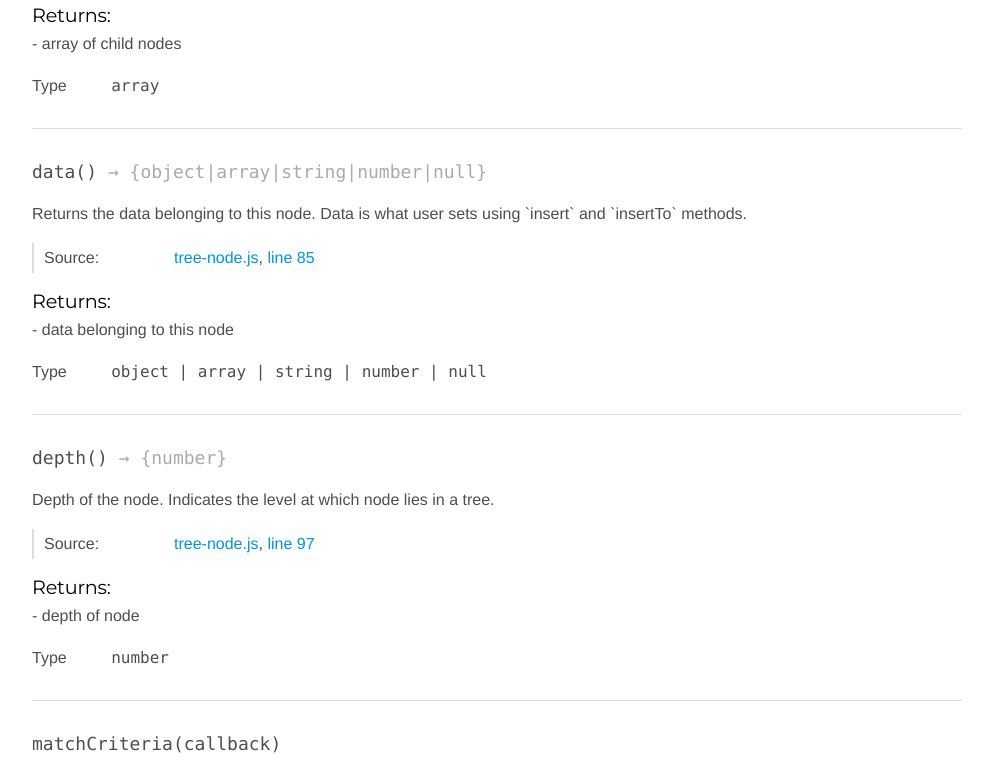
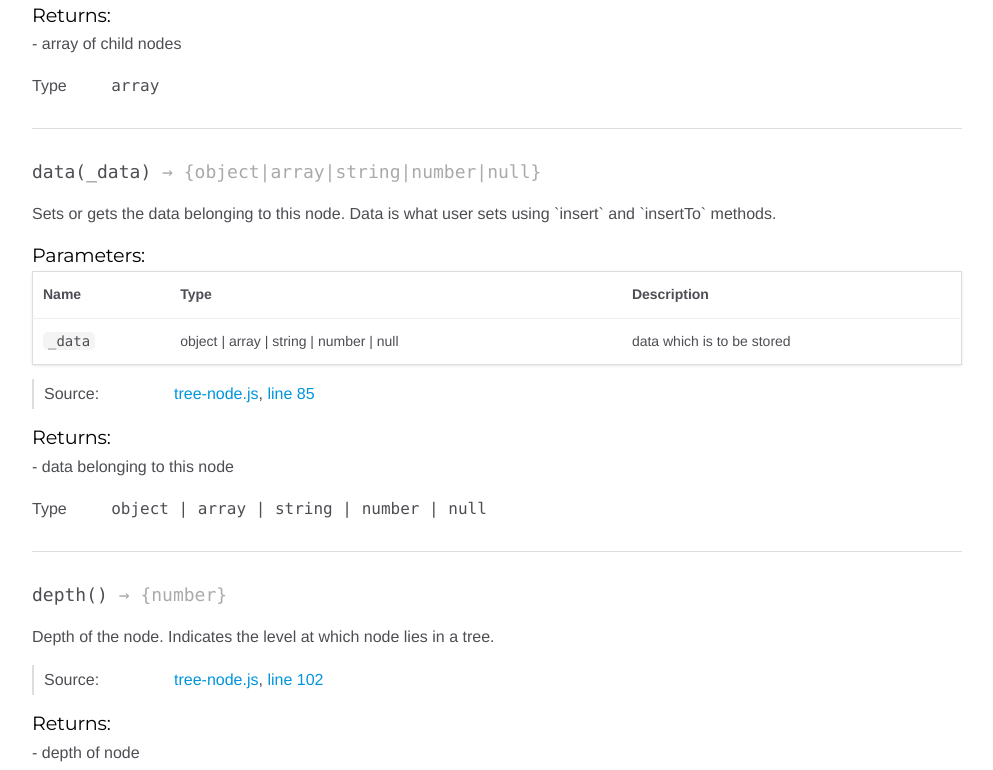
Before and after one commit to cchandurkar/Data-Tree, a website: page docs/TreeNode.html in a window 1280 px wide. Shown: the part 676-1446 px from the top of the page, without its empty margins (268-1261 px from the left). Drawn offline with nearby package versions, Linux system fonts and the light colour scheme.

Commit message:
rebuild and updated docs

```diff
--- a/docs/TreeNode.html
+++ b/docs/TreeNode.html
@@ -307,14 +307,14 @@
 
 
 
-    <h4 class="name" id="data"><span class="type-signature"></span>data<span class="signature">()</span><span class="type-signature"> &rarr; {object|array|string|number|null}</span></h4>
+    <h4 class="name" id="data"><span class="type-signature"></span>data<span class="signature">(_data)</span><span class="type-signature"> &rarr; {object|array|string|number|null}</span></h4>
 
 
 
 
 
 <div class="description">
-    Returns the data belonging to this node. Data is what user sets using `insert` and `insertTo` methods.
+    Sets or gets the data belonging to this node. Data is what user sets using `insert` and `insertTo` methods.
 </div>
 
 
@@ -323,6 +323,67 @@
 
 
 
+
+
+    <h5>Parameters:</h5>
+
+
+<table class="params">
+    <thead>
+    <tr>
+
+        <th>Name</th>
+
+
+        <th>Type</th>
+
+
+
+
+
+        <th class="last">Description</th>
+    </tr>
+    </thead>
+
+    <tbody>
+
+
+        <tr>
+
+                <td class="name"><code>_data</code></td>
+
+
+            <td class="type">
+
+
+<span class="param-type">object</span>
+|
+
+<span class="param-type">array</span>
+|
+
+<span class="param-type">string</span>
+|
+
+<span class="param-type">number</span>
+|
+
+<span class="param-type">null</span>
+
+
+
+            </td>
+
+
+
+
+
+            <td class="description last">data which is to be stored</td>
+        </tr>
+
+
+    </tbody>
+</table>
 
 
 
@@ -474,7 +535,7 @@
 
     <dt class="tag-source">Source:</dt>
     <dd class="tag-source"><ul class="dummy"><li>
-        <a href="tree-node.js.html">tree-node.js</a>, <a href="tree-node.js.html#line97">line 97</a>
+        <a href="tree-node.js.html">tree-node.js</a>, <a href="tree-node.js.html#line102">line 102</a>
     </li></ul></dd>
 
 
@@ -631,7 +692,7 @@
 
     <dt class="tag-source">Source:</dt>
     <dd class="tag-source"><ul class="dummy"><li>
-        <a href="tree-node.js.html">tree-node.js</a>, <a href="tree-node.js.html#line113">line 113</a>
+        <a href="tree-node.js.html">tree-node.js</a>, <a href="tree-node.js.html#line118">line 118</a>
     </li></ul></dd>
 
 
@@ -817,7 +878,7 @@
 
     <dt class="tag-source">Source:</dt>
     <dd class="tag-source"><ul class="dummy"><li>
-        <a href="tree-node.js.html">tree-node.js</a>, <a href="tree-node.js.html#line129">line 129</a>
+        <a href="tree-node.js.html">tree-node.js</a>, <a href="tree-node.js.html#line134">line 134</a>
     </li></ul></dd>
 
 
@@ -883,7 +944,7 @@
 <br class="clear">
 
 <footer>
-    Documentation generated by <a href="https://github.com/jsdoc3/jsdoc">JSDoc 3.4.0</a> on Sun Jan 24 2016 14:10:15 GMT-0500 (EST) using the Minami theme.
+    Documentation generated by <a href="https://github.com/jsdoc3/jsdoc">JSDoc 3.4.0</a> on Sun Jan 24 2016 14:32:37 GMT-0500 (EST) using the Minami theme.
 </footer>
 
 <script>prettyPrint();</script>
```
Also changed, not shown: docs/Traverser.html (+1 -1 lines), docs/Tree.html (+1 -1 lines), docs/global.html (+1 -1 lines), docs/index.html (+8 -6 lines), docs/traverser.js.html (+1 -1 lines), docs/tree-node.js.html (+9 -4 lines), docs/tree.js.html (+1 -1 lines), dist/dataTree.js, dist/dataTree.min.js, docs/README.md.
